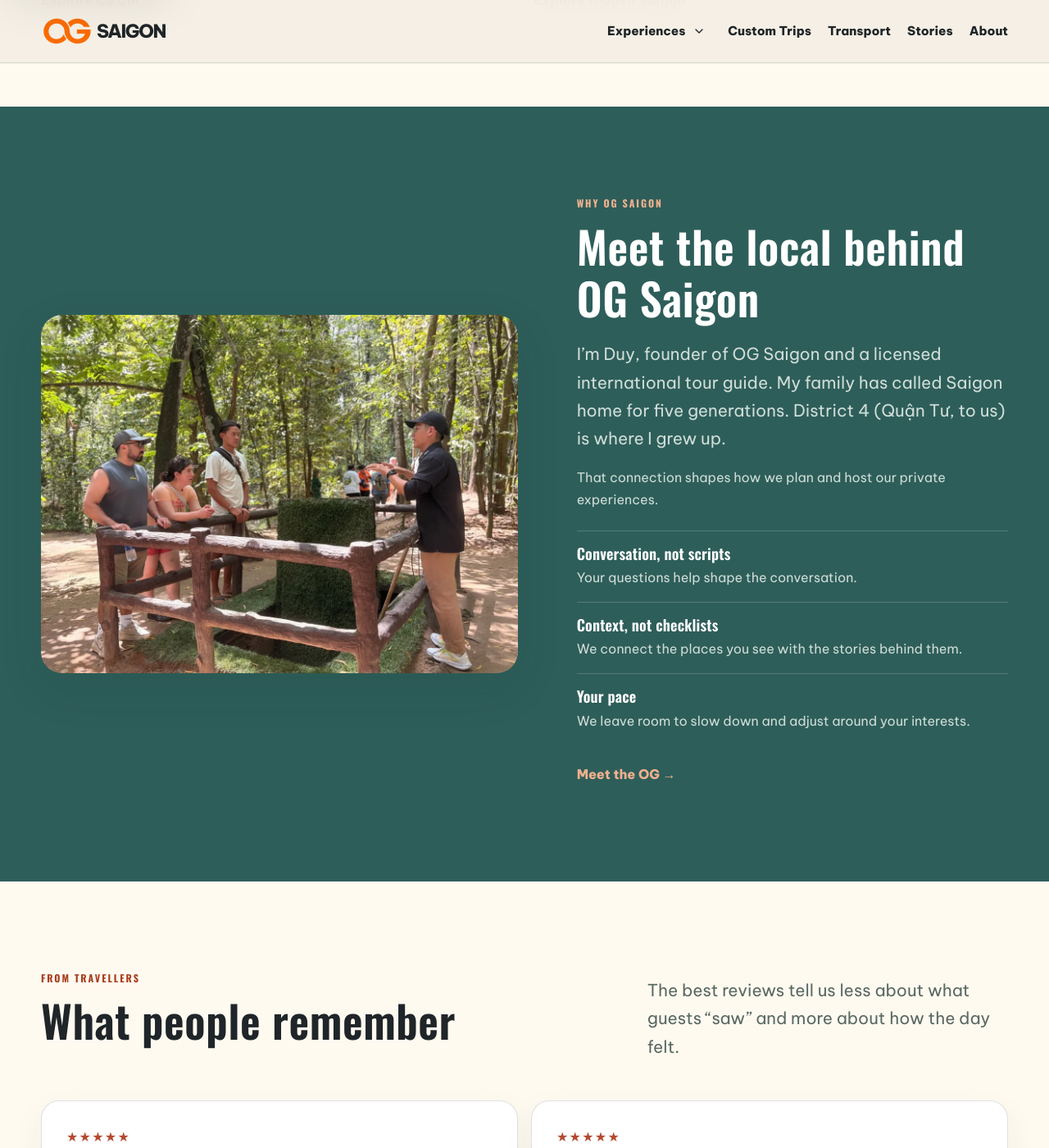
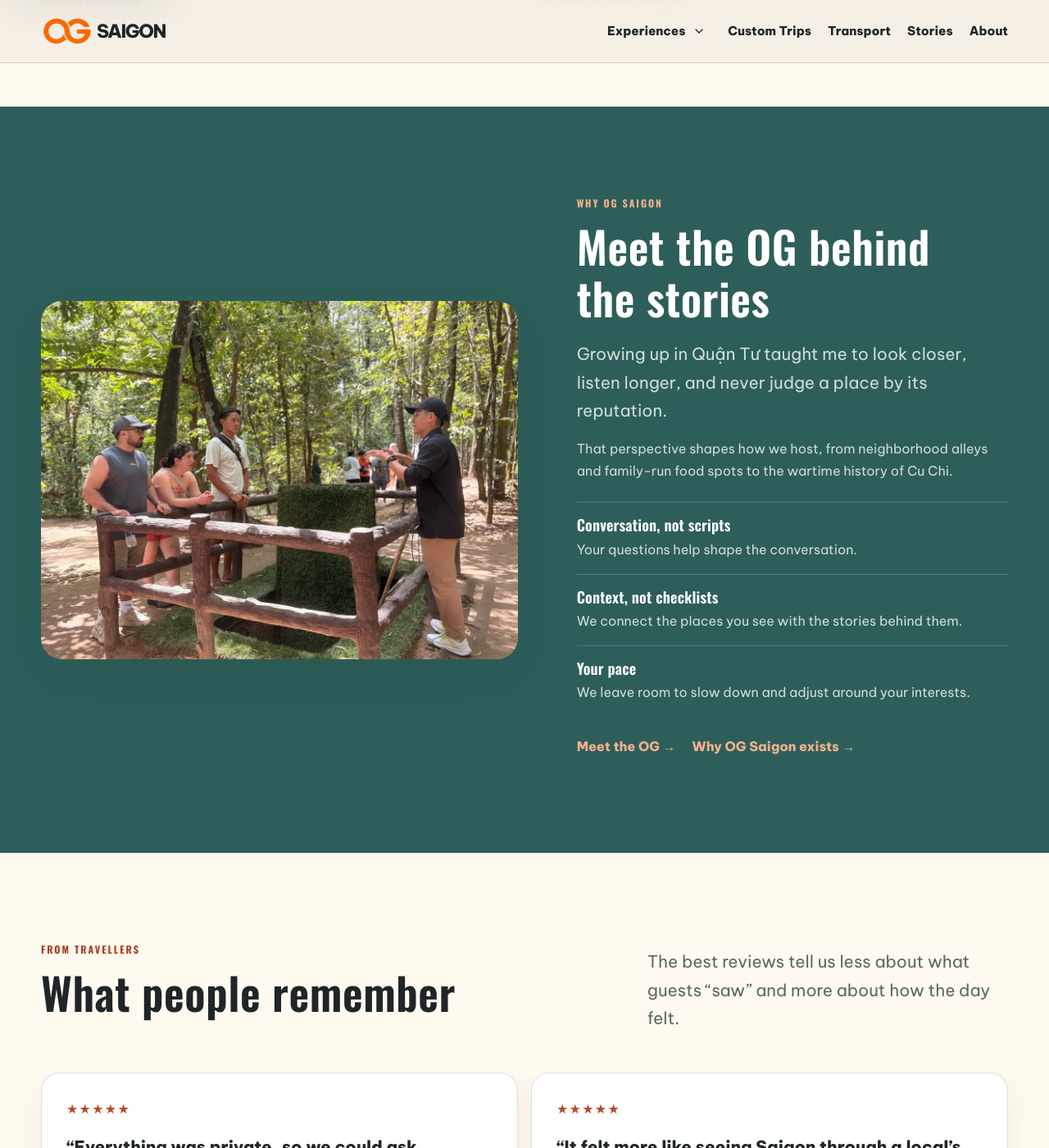
Before and after one commit to DSG2025/DSG2025.github.io, a Jekyll site: the page built from index.html, in a window 1280 px wide and 1400 px high, scrolled down 2565 px. Shown: the whole window at 82% size. Built offline with Jekyll 4.4.1, drawn with Linux system fonts in a browser that asks for light colours; some web fonts are replaced.

Commit message:
homepage: refine Why OG Saigon storytelling and internal links

```diff
--- a/index.html
+++ b/index.html
@@ -205,15 +205,15 @@
 </div>
 <div class="founder-copy">
 <div class="eyebrow">WHY OG SAIGON</div>
-<h2>Meet the local behind OG Saigon</h2>
-<p class="lead">I’m Duy, founder of OG Saigon and a licensed international tour guide. My family has called Saigon home for five generations. District 4 (Quận Tư, to us) is where I grew up.</p>
-<p>That connection shapes how we plan and host our private experiences.</p>
+<h2>Meet the OG behind the stories</h2>
+<p class="lead">Growing up in Quận Tư taught me to look closer, listen longer, and never judge a place by its reputation.</p>
+<p>That perspective shapes how we host, from neighborhood alleys and family-run food spots to the wartime history of Cu Chi.</p>
 <div class="founder-principles">
 <div><h3>Conversation, not scripts</h3><p>Your questions help shape the conversation.</p></div>
 <div><h3>Context, not checklists</h3><p>We connect the places you see with the stories behind them.</p></div>
 <div><h3>Your pace</h3><p>We leave room to slow down and adjust around your interests.</p></div>
 </div>
-<div class="founder-actions"><a class="text-link" href="/meet-duy/">Meet the OG →</a></div>
+<div class="founder-actions"><a class="text-link" href="/meet-duy/">Meet the OG →</a><a class="text-link" href="/about/">Why OG Saigon exists →</a></div>
 </div>
 </div>
 </section>
```
